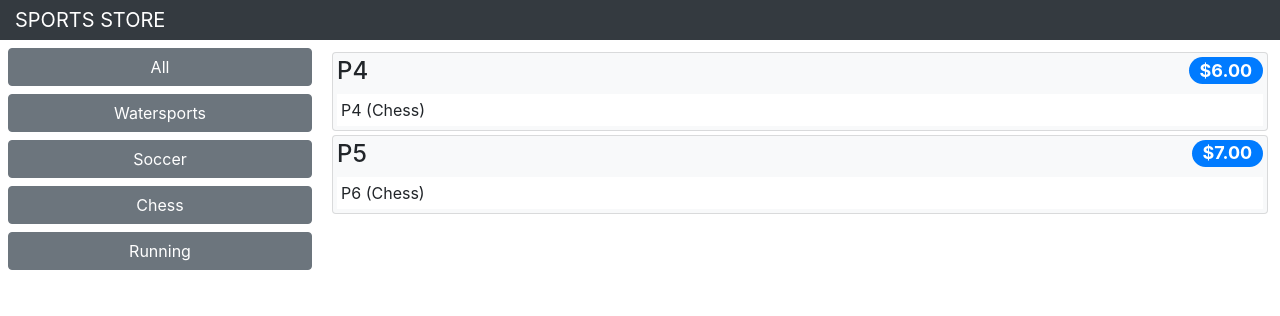
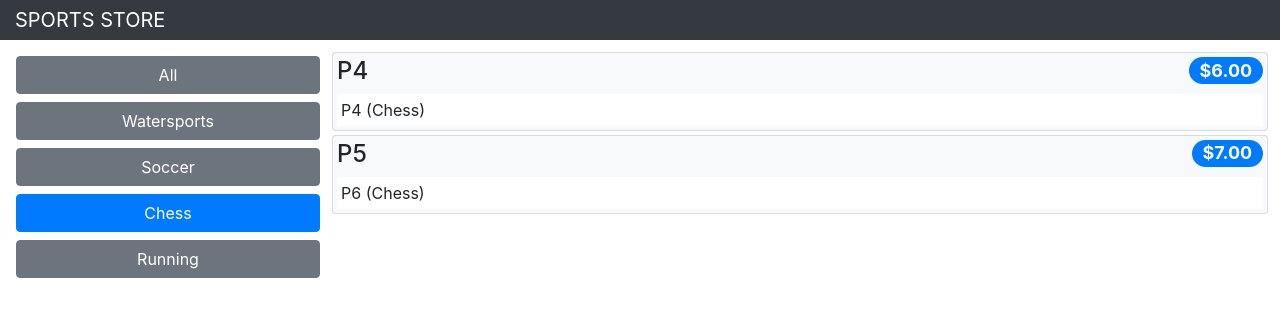
Before and after one commit to anteniyus/sports-store, a React (Create React App) app: page /shop/products/chess in a window 1280 px wide. Shown: the top 316 px of the page. Built offline with nearby package versions, Linux system fonts and the light colour scheme.

Commit message:
Added ToggleLink for Showing Selected Category.

```diff
--- /dev/null
+++ b/src/ToggleLink.js
@@ -0,0 +1,22 @@
+import React, { Component } from "react";
+import { Route, Link } from "react-router-dom";
+
+export class ToggleLink extends Component {
+
+    render() {
+        return <Route path={ this.props.to } exact={ this.props.exact }
+                      children={ routeProps => {
+
+                          const baseClasses = this.props.className || "m-2 btn btn-block";
+                          const activeClass = this.props.activeClass || "btn-primary";
+                          const inActiveClass = this.props.inActiveClass || "btn-secondary"
+
+                          const combinedClasses =
+                              `${baseClasses} ${routeProps.match ? activeClass : inActiveClass}`
+
+                          return <Link to={ this.props.to } className={ combinedClasses }>
+                              { this.props.children }
+                          </Link>
+                      }} />
+    }
+}
--- a/src/shop/CategoryNavigation.js
+++ b/src/shop/CategoryNavigation.js
@@ -1,17 +1,17 @@
 import React, { Component } from "react";
-import { Link } from "react-router-dom";
+import { ToggleLink } from "../ToggleLink";
 
 export class CategoryNavigation extends Component{
     render() {
         const { baseUrl, categories } = this.props;
 
         return <React.Fragment>
-            <Link className="btn btn-secondary btn-block" to={baseUrl}>All</Link>
+            <ToggleLink to={ baseUrl } exact={ true }>All</ToggleLink>
             {
                 categories && categories.map(category =>
-                    <Link className="btn btn-secondary btn-block" key={category} to={`${baseUrl}/${category.toLowerCase()}`}>
+                    <ToggleLink key={category} to={`${baseUrl}/${category.toLowerCase()}`}>
                         { category }
-                    </Link>
+                    </ToggleLink>
                 )
             }
         </React.Fragment>;
```
